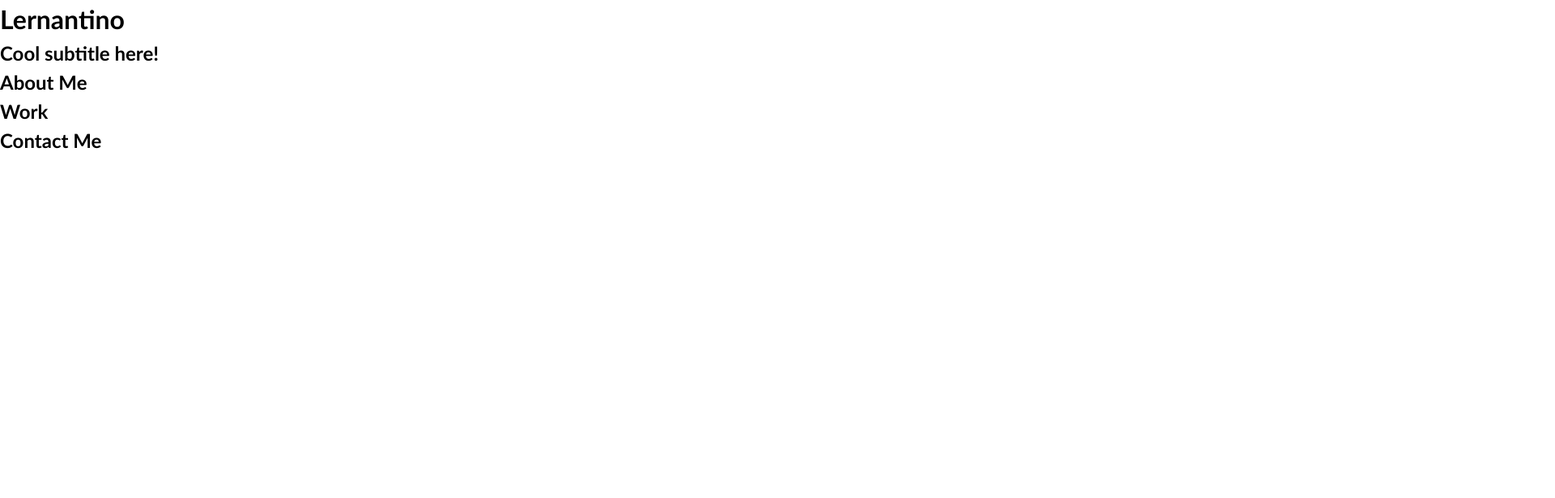
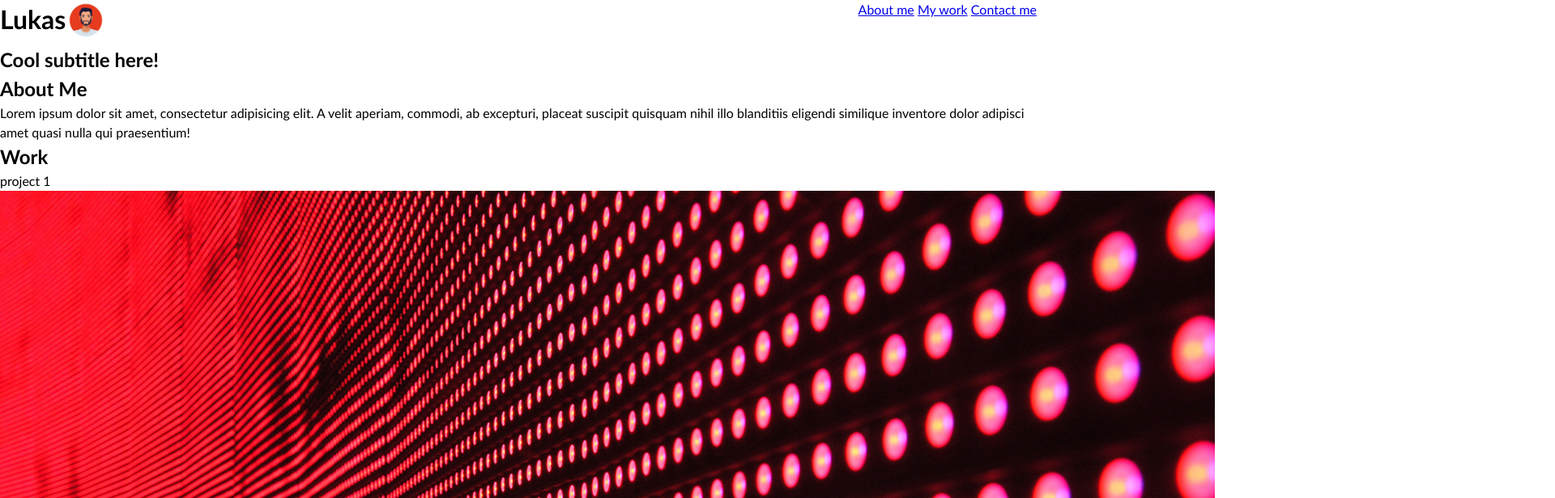
Before and after one commit to lukinko22/My-portfolio, a plain HTML site: page index.html in a window 1280 px wide. Shown: the top 616 px of the page at 81% size, 1920 px wide, since content can reach past the window. Drawn offline with Linux system fonts and the light colour scheme; files that its build step writes are made by us from their sources.

Commit message:
html and css update 1

```diff
--- a/css/style.css
+++ b/css/style.css
@@ -21,3 +21,18 @@ h6 {
 p {
   margin: 0;
 }
+.avatar{
+  width: 50px;
+  border-radius:50%;
+  overflow:hidden
+}
+.avatar img{
+  width:100%;
+}
+header {
+  display:flex;
+  justify-content: space-between;
+}
+.me {
+  display:flex;
+}
--- a/index.html
+++ b/index.html
@@ -5,20 +5,27 @@
   <meta charset="UTF-8">
   <meta name="viewport" content="width=device-width, initial-scale=1.0">
   <meta http-equiv="X-UA-Compatible" content="ie=edge">
-  <title>Lernantino // Web Developer</title>
-  <link rel="stylesheet" href="./assets/css/style.css" />
+  <title>Lukas Kokoska// Web Developer</title>
+  <link rel="stylesheet" href="./css/style.css"/>
 </head>
 
 <body>
-  <!-- main logo / nav -->
   <header>
-    <h1>Lernantino</h1>
+    <div class="me">
+        <h1>Lukas</h1>
+        <div class="avatar">
+            <img src="images/avatar.png" alt="My avatar">
+        </div>
+    </div>
     <nav>
+      <a href="#About me">About me</a>
+      <a href="#My work">My work</a>
+      <a href="#Contact me">Contact me</a>
     </nav>
   </header>
 
   <!-- hero banner -->
-  <section class="hero-banner">
+  <section>
     <div>
       <h2>Cool subtitle here!</h2>
     </div>
@@ -26,20 +33,46 @@
 
   <main class="page-wrapper">
     <!-- about me -->
-    <section class="page-section" id="about">
+    <section class="page-section" id="About me">
       <h2>About Me</h2>
+      <p>Lorem ipsum dolor sit amet, consectetur adipisicing elit. A velit aperiam, commodi, ab excepturi, placeat suscipit quisquam nihil illo blanditiis eligendi similique inventore dolor adipisci amet quasi nulla qui praesentium!</p>
     </section>
 
     <!-- portfolio container -->
-    <section class="page-section" id="work">
+    <section class="page-section" id="My work">
       <h2>Work</h2>
+      <div class="project-list"></div>
+          <div class="project">
+            project 1
+            <img src="images/02-portfolio-1.jpg">
+          </div>
+          <div class="project">
+            project 2
+            <img src="images/02-portfolio-2.jpg">
+          </div>
+          <div class="project">
+            project 3
+            <img src="images/02-portfolio-3.jpg">
+          </div>
+          <div class="project">
+            project 4
+            <img src="images/02-portfolio-4.jpg">
+          </div>
+          <div class="project">
+            project 5
+            <img src="images/02-run-buddy.jpg">
+          </div>
     </section>
 
     <!-- contact -->
-    <section class="page-section contact" id="contact">
+    <section class="page-section contact" id="Contact me">
       <h2>Contact Me</h2>
     </section>
   </main>
 </body>
-
+<footer>
+  <div>
+    footer
+  </div>
+</footer>
 </html>
```
Also changed, not shown: images/avatar.png (added).
